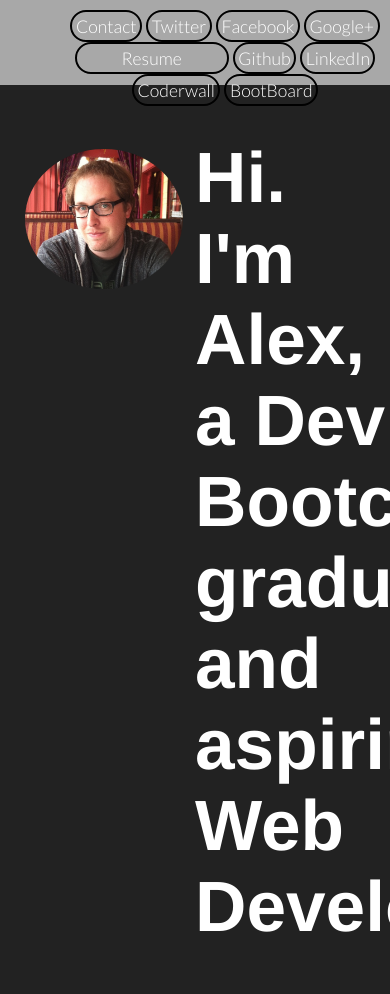
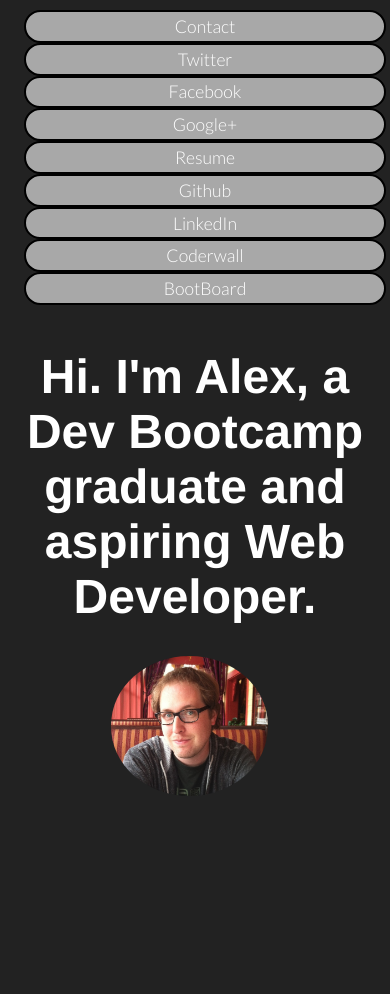
Before and after one commit to alexanderlarson/static_page, a PHP site: page / in a window 390 px wide; the page is wider, and only the part inside the window is pictured. After the commit the page ends 796 px from the top of that part, so only its background shows below. Run offline with PHP 8.4, Linux system fonts and the light colour scheme; some libraries are stand-ins or nearby versions.

Commit message:
initial mobile changes

```diff
--- a/main.html
+++ b/main.html
@@ -34,7 +34,7 @@
         </nav>
     </header>
 <!--     <div id="contact"></div> -->
-      <h1 class="copy">Hi. I'm Alex, a <a href="http://devbootcamp.com">Dev Bootcamp</a> graduate and aspiring Web Developer.</h1>
+      <h1 class="copy">Hi. I'm Alex, a <!-- <a href="http://devbootcamp.com"> -->Dev Bootcamp</a> graduate and aspiring Web Developer.</h1>
       <div class="grid_5">
         <img id="photo" alt="Alex" src='alex_crop.jpg'>
       </div>
--- a/style.css
+++ b/style.css
@@ -14,6 +14,7 @@
 .nav_links {
 	margin-top: 0em;
 	text-align: center;
+	padding: 0;
 }
 
 header {
@@ -52,8 +53,7 @@
 	float: right;
 	width: 50%;
 	color: #FFF;
-	font-size: 4.45em;
-	clear: both;
+	font-size: 445%;
 }
 
 #photo {
@@ -88,6 +88,39 @@
 	width: 100%;
 }
 
+.container {
+	width: 100%;
+	margin: auto;
+}
+
+header {
+	background-color: #222;
+}
+
+li {
+	background-color: #a8a8a8;
+	width: 90%
+}
+
+#resume {
+	padding: 1%;
+}
+
+#photo {
+	width: 100%;
+	max-width: 100%;
+	margin: auto;
+	display: list-item;
+	margin-left: 70%;
+}
+
+
+.copy {
+	width: 100%;
+	margin-top: 260px;
+	font-size: 3em;
+	text-align: center;
+}
 
 
 }
```
